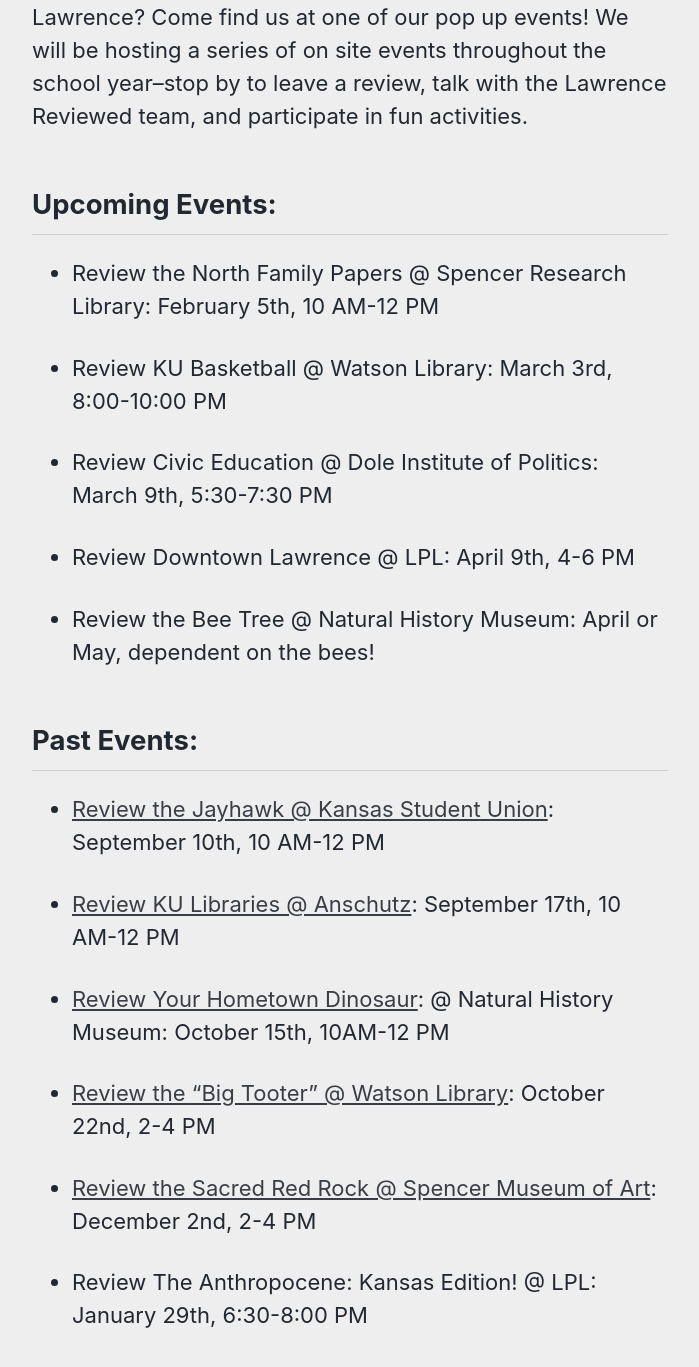
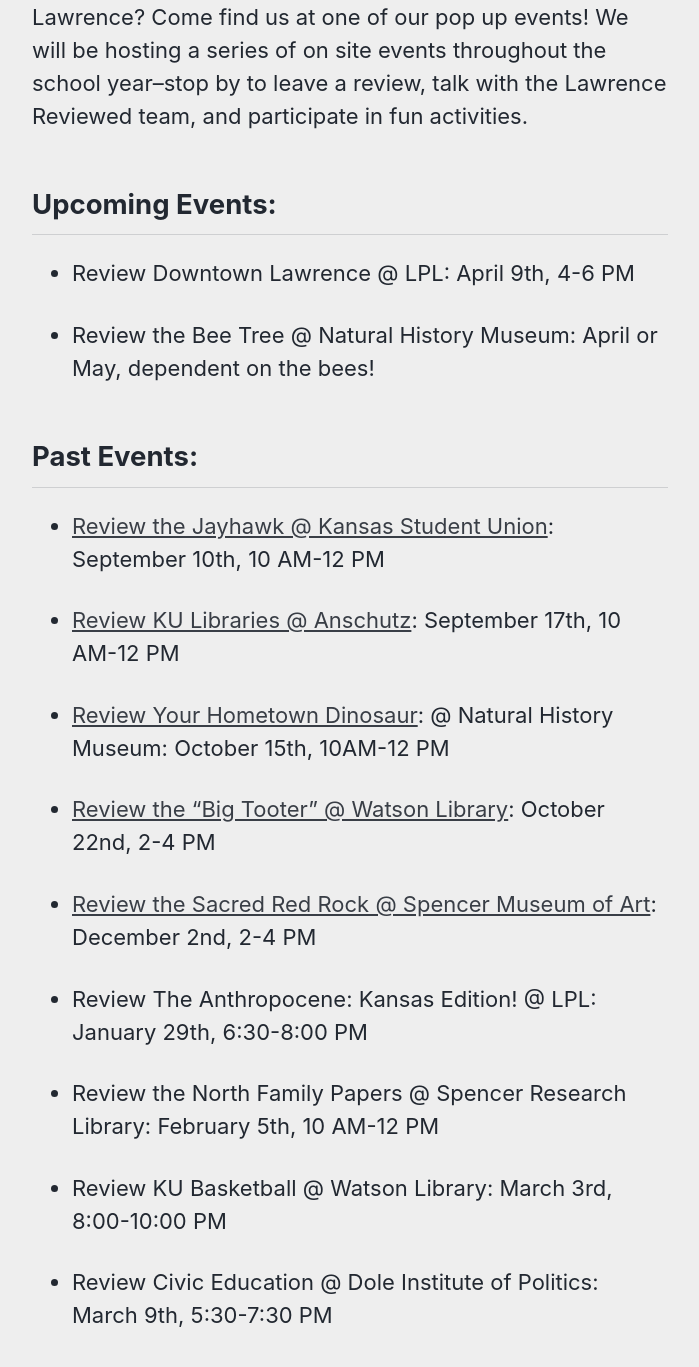
Before and after one commit to idrhku/lawrence-reviewed, a Jekyll site: the page built from _pages/pop-ups.md, in a window 1280 px wide and 1400 px high, scrolled down 400 px. Shown: the top 1367 px of the window, without its empty margins (290-989 px from the left). Built offline with Jekyll 4.4.1, drawn with Linux system fonts in a browser that asks for light colours; cached includes are drawn as plain includes; some of the changed lines change nothing that is shown.

Commit message:
Move upcoming events to past events

```diff
--- a/_pages/pop-ups.md
+++ b/_pages/pop-ups.md
@@ -15,12 +15,6 @@
 Want to review some of the unique features of KU and Lawrence? Come find us at one of our pop up events! We will be hosting a series of on site events throughout the school year--stop by to leave a review, talk with the Lawrence Reviewed team, and participate in fun activities.
 
 <h2>Upcoming Events:</h2>
-
-- Review the North Family Papers @ Spencer Research Library: February 5th, 10 AM-12 PM
-
-- Review KU Basketball @ Watson Library: March 3rd, 8:00-10:00 PM
-
-- Review Civic Education @ Dole Institute of Politics: March 9th, 5:30-7:30 PM
 
 - Review Downtown Lawrence @ LPL: April 9th, 4-6 PM
 
@@ -41,5 +35,11 @@
 
 - Review The Anthropocene: Kansas Edition! @ LPL: January 29th, 6:30-8:00 PM
 
+- Review the North Family Papers @ Spencer Research Library: February 5th, 10 AM-12 PM
+
+- Review KU Basketball @ Watson Library: March 3rd, 8:00-10:00 PM
+
+- Review Civic Education @ Dole Institute of Politics: March 9th, 5:30-7:30 PM
+
 <br>
 Do you have an idea for a pop up event? Let us know at lawrencereviewed@gmail.com and we can help you set up your own!
```
